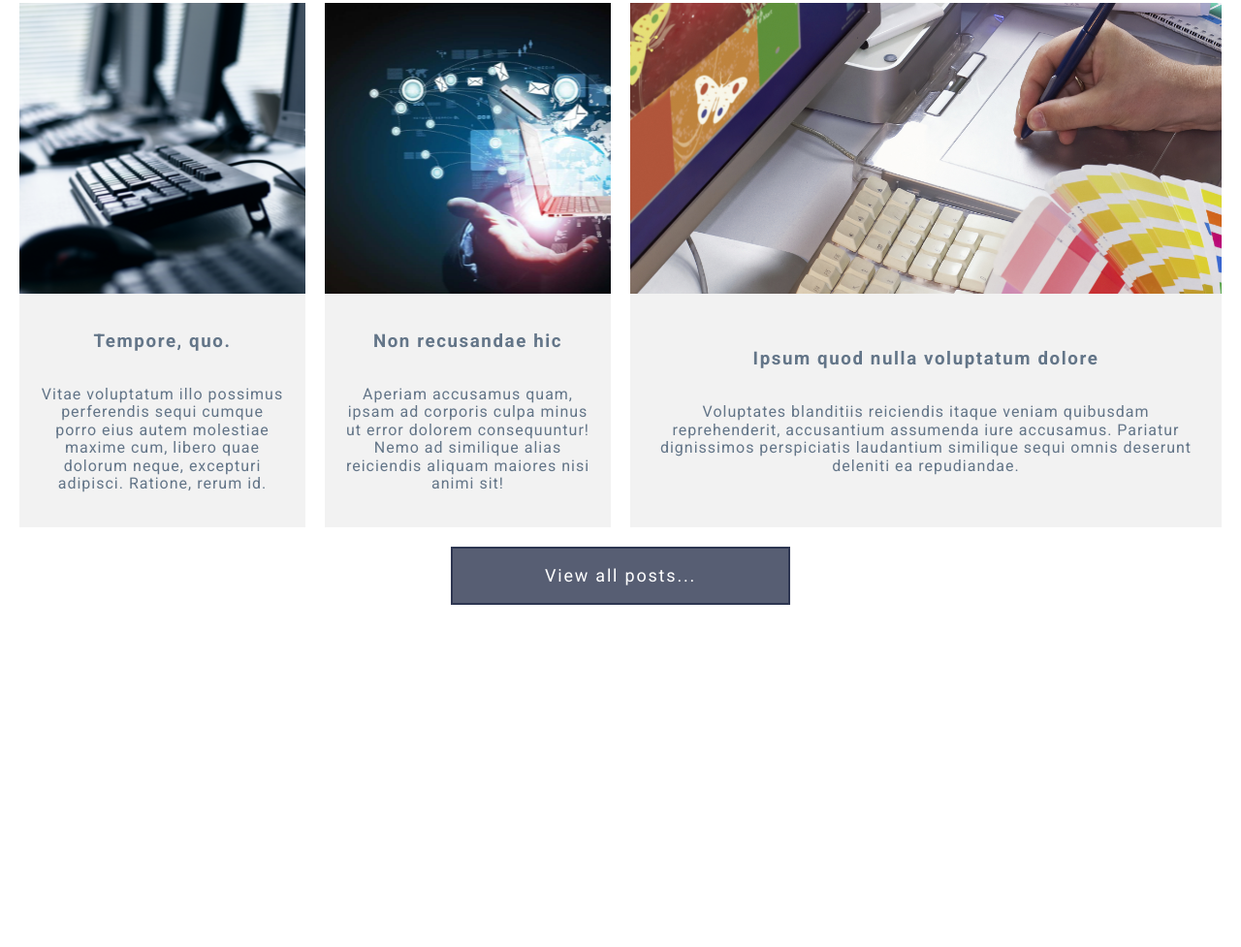
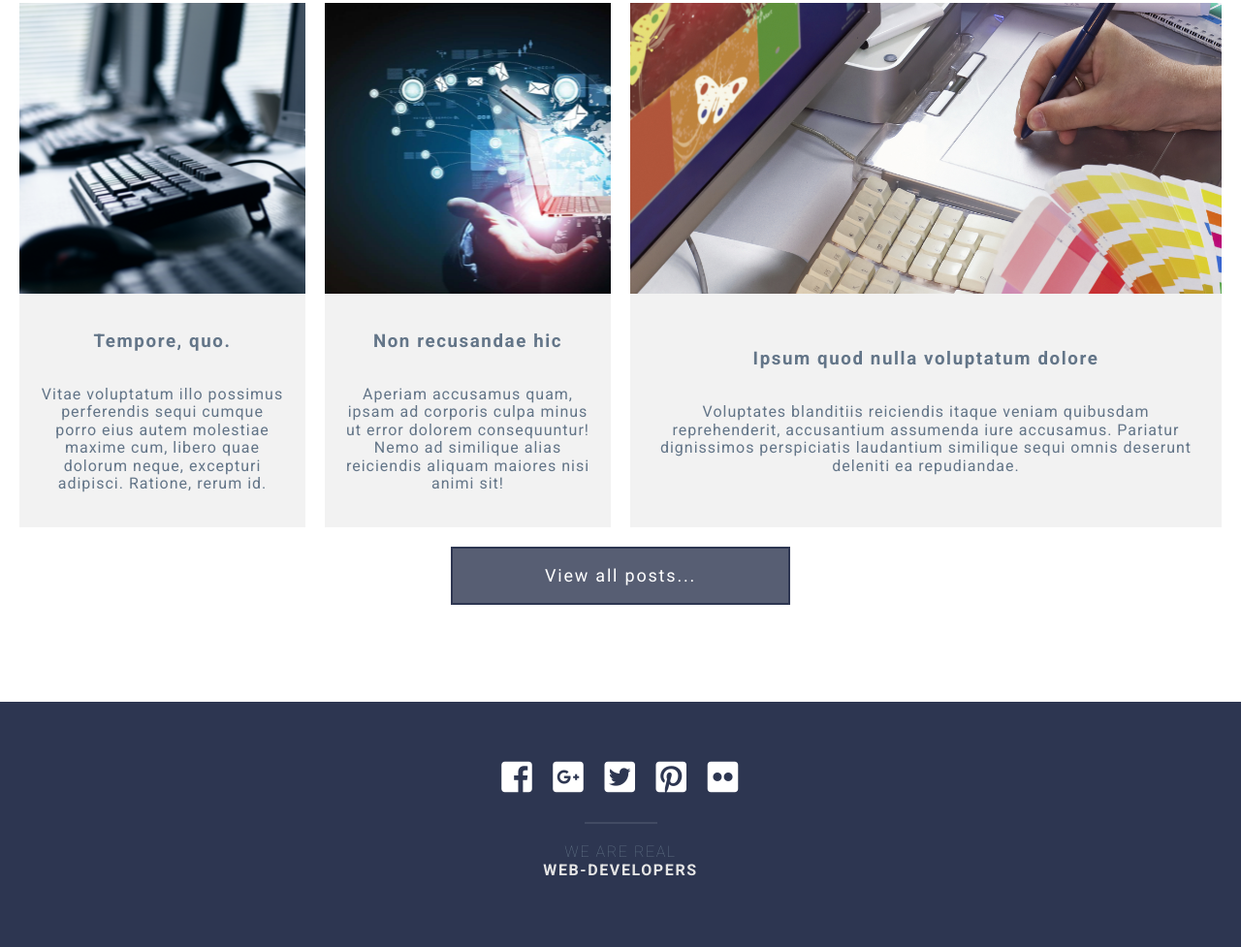
Before and after one commit to Shopina/grid-template-init-project, a website: page grid-template-init-project/index.html in a window 1280 px wide. Shown: the part 3288-4265 px from the top of the page at 97% size. Before the commit the page ends 4012 px from the top, so only its background shows below. Drawn offline with Linux system fonts and the light colour scheme.

Commit message:
добавлен footer

```diff
--- a/grid-template-init-project/assets/css/style.css
+++ b/grid-template-init-project/assets/css/style.css
@@ -997,7 +997,53 @@
     text-align: center;
   }
 
+  .footer {
+    padding: 50px 20px 70px;
+    text-align: center;
+    background-color: #2d3651;
+  }
 
+  .footer-social {
+    position: relative;
+    display: flex;
+    flex-wrap: wrap;
+    margin-bottom: 40px;
+    /* grid-template-columns: repeat(auto-fit, mimax(50px, max-content)); */
+    justify-content: center;
+  }
+
+  .footer-social::after {
+    position: absolute;
+    bottom: -20px;
+    content: "";
+    height: 2px;
+    width: 75px;
+    background-color: rgba(255, 255, 255, 0.1);
+  }
+
+  .footer-social a {
+    display: block;
+    padding: 10px;
+  }
+
+  .footer-social a:focus,
+  .footer-social a:hover {
+   color: #d66926;
+   transition: color 0.5s;
+ }
+
+  .footer-social .fab {
+    font-size: 36px;
+  }
+
+  .footer span:first-of-type {
+    font-weight: 100;
+  }
+
+  .footer span:last-of-type {
+    font-weight: 700;
+    color: #e5e5e5;
+  }
 
 
 
--- a/grid-template-init-project/index.html
+++ b/grid-template-init-project/index.html
@@ -237,6 +237,23 @@
   </div>
 </section>
 
+<footer class="footer">
+  <div class="container">
+    <div class="footer-social">
+      <a href="#"><i class="fab fa-facebook-square"></i></a>
+      <a href="#"><i class="fab fa-google-plus-square"></i></a>
+      <a href="#"><i class="fab fa-twitter-square"></i></a>
+      <a href="#"><i class="fab fa-pinterest-square"></i></a>
+      <a href="#"><i class="fab fa-flickr"></i></a>
+    </div>
+    <div class="footer-copy">
+        <span>WE ARE REAL</span>
+        <br>
+        <span>WEB-DEVELOPERS</span>
+      </div>
+  </div>
+</footer>
+
   <script src="libs/jquery/dist/jquery.min.js"></script>
   <script src="assets/js/main.js"></script>
 </body>
```
